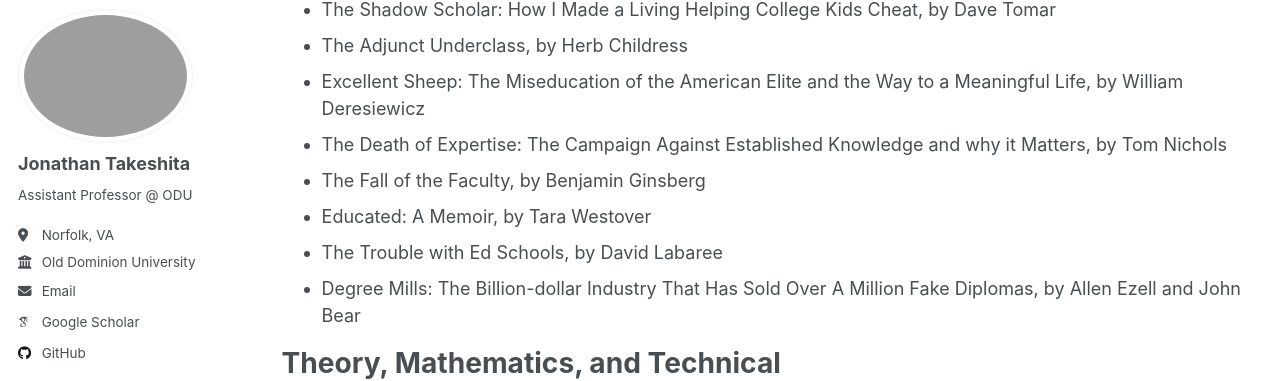
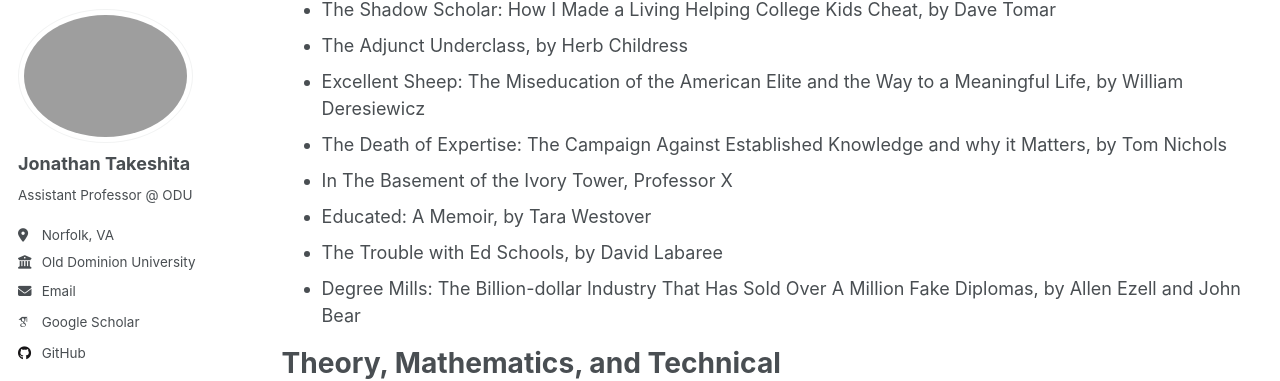
Before and after one commit to jtakeshi/jtakeshi.github.io, a Jekyll site: the page built from _pages/reading-list.md, in a window 1280 px wide and 900 px high, scrolled down 992 px. Shown: the part 90-471 px from the top of the window. Built offline with Jekyll 4.4.1, drawn with Linux system fonts in a browser that asks for light colours; some web fonts are replaced; a script that is not in the unit is left out.

Commit message:
Add book by Prof. X

```diff
--- a/_pages/reading-list.md
+++ b/_pages/reading-list.md
@@ -36,7 +36,7 @@ Academia and Higher Education
 * The Adjunct Underclass, by Herb Childress
 * Excellent Sheep: The Miseducation of the American Elite and the Way to a Meaningful Life, by William Deresiewicz
 * The Death of Expertise: The Campaign Against Established Knowledge and why it Matters, by Tom Nichols
-* The Fall of the Faculty, by Benjamin Ginsberg
+* In The Basement of the Ivory Tower, Professor X
 * Educated: A Memoir, by Tara Westover
 * The Trouble with Ed Schools, by David Labaree
 * Degree Mills: The Billion-dollar Industry That Has Sold Over A Million Fake Diplomas, by Allen Ezell and John Bear
```
